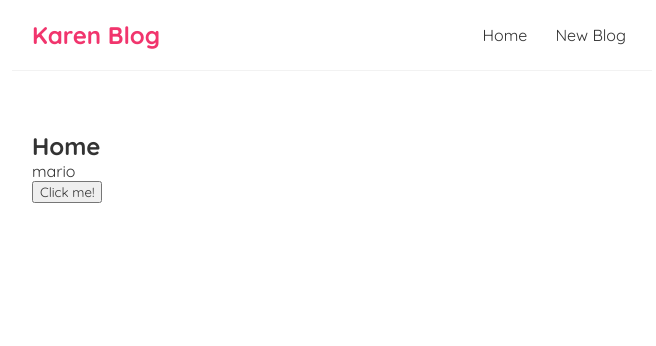
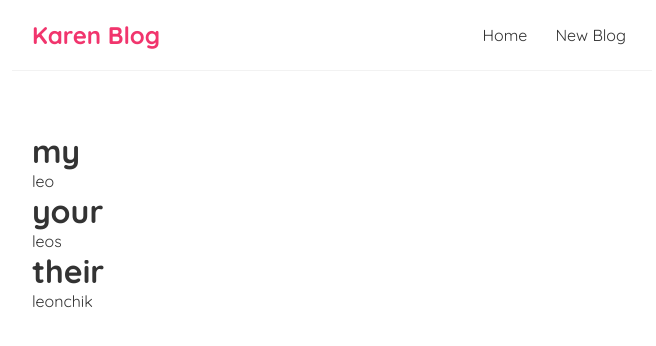
Before and after one commit to karenbarseghyan/modern-react, a React (Create React App) app: page / in a window 1280 px wide. Shown: the top 346 px of the page, without its empty margins (308-964 px from the left). Built offline with nearby package versions, Linux system fonts and the light colour scheme.

Commit message:
Outputing Lists from object

```diff
--- a/src/Home.js
+++ b/src/Home.js
@@ -1,25 +1,20 @@
 import { useState } from "react";
 
 const Home = () => {
-    // let name = 'mario';
-    const [name, setName] = useState('mario');
+    const[blogs, setBlogs] = useState([
+        {title: 'my', body: 'atatta', author:'leo', id:1},
+        {title: 'your', body: 'papapappa', author:'leos', id:2},
+        {title: 'their', body: 'kakakkaa', author:'leonchik', id:3},
 
-    const handleClick = () => {
-       setName('luigi');
-    }
-    // const handleClickOnce = () => {
-        // setName('pete');
-    // }
-    // const handleClickMeAgain = (name) => {
-        // console.log("Hello " + name);
-    // }
+    ])
     return (
         <div className = 'home'>
-            <h2>Home</h2>
-            <p>{name}</p>
-            <button onClick= {handleClick}> Click me!</button>
-            {/* <button onClick= {handleClickOnce}> Click me once more!</button> */}
-            {/* <button onClick = {()=> {handleClickMeAgain('Karen')}}>Click me Again!</button> */}
+            {blogs.map((blg)=> (
+            <div className = "blog-preview" key = {blg.id}>
+                <h1>{blg.title}</h1>
+                <p>{blg.author}</p>
+            </div>
+            ))}
         </div>
     );
 }
```
Also changed, not shown: 1 other file (tests, documents, lock files or other folders).
